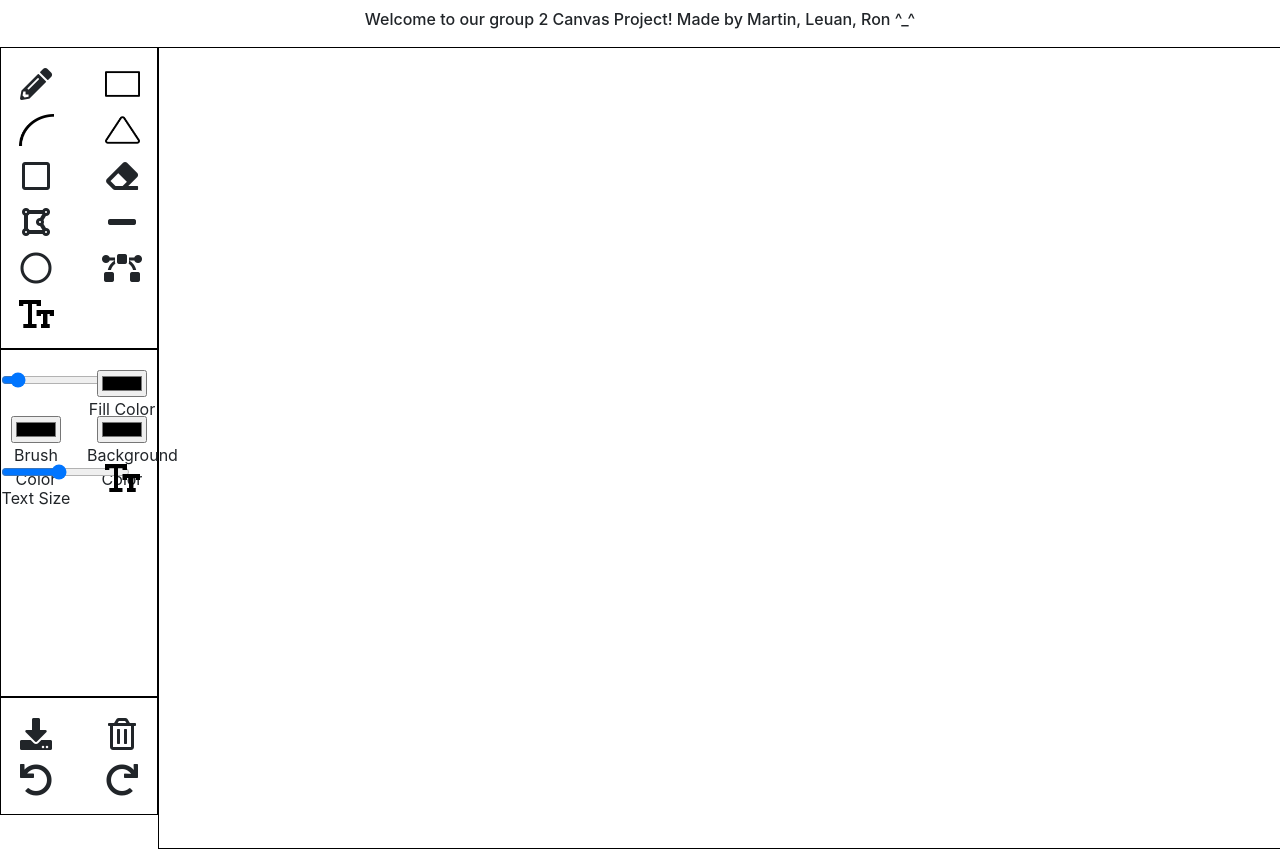
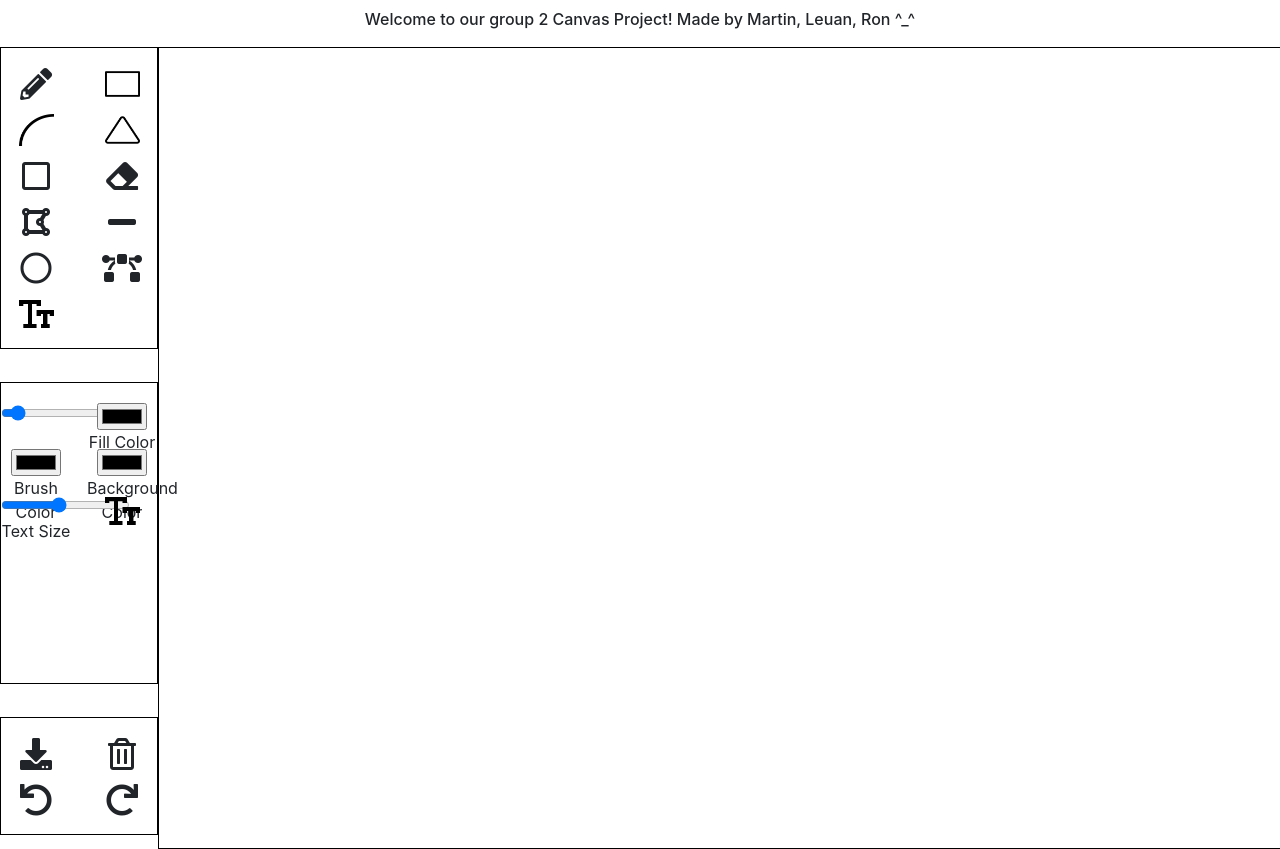
Before and after one commit to auntRaunt/canvas-project-g2, a plain HTML site: page index.html in a window 1280 px wide. Shown: the top 849 px of the page. Drawn offline with nearby package versions, Linux system fonts and the light colour scheme.

Commit message:
changing some style

```diff
--- a/css/style.css
+++ b/css/style.css
@@ -21,6 +21,8 @@ body {
 }
 
 .canvas-container {
+  min-height: 100%;
+  min-width: 100%;
   position: relative;
 }
 
@@ -45,6 +47,7 @@ body {
 
 .buttons-up {
   border: 1px solid black;
+
 }
 
 .buttons-middle {
--- a/index.html
+++ b/index.html
@@ -31,6 +31,7 @@
         <div class="button"><i class="fas fa-bezier-curve fa-2x" id="drawing-bezier"></i></div>
         <div class="button"><img src="images/text.png" alt="text" id="drawing-text"></div>
       </div>
+      <hr>
       <div class="buttons-middle buttons-grid">
         <div class="button">
           <input type="range" min="1" max="51" value="5" step="1" id="brush-size">
@@ -53,9 +54,6 @@
           <!-- text Color  -->
         </div>
         <div class="button"><img src="images/text.png" alt="text" id="background-color-set"></div>
-
-        <div class="button"></div>
-        <div class="button"></div>
         <div class="button"></div>
         <div class="button"></div>
         <div class="button"></div>
@@ -63,6 +61,7 @@
         <div class="button"></div>
         <div class="button"></div>
       </div>
+      <hr>
       <div class="buttons-down buttons-grid">
         <div class="button"><i class="fas fa-download fa-2x" id="drawing-download"></i></div>
         <div class=" button"><i class="far fa-trash-alt fa-2x" id="drawing-clear"></i></div>
@@ -72,6 +71,7 @@
         <div class="button">
           <i class="fas fa-redo fa-2x" id="drawing-redo"></i>
         </div>
+
       </div>
     </div>
 
```
